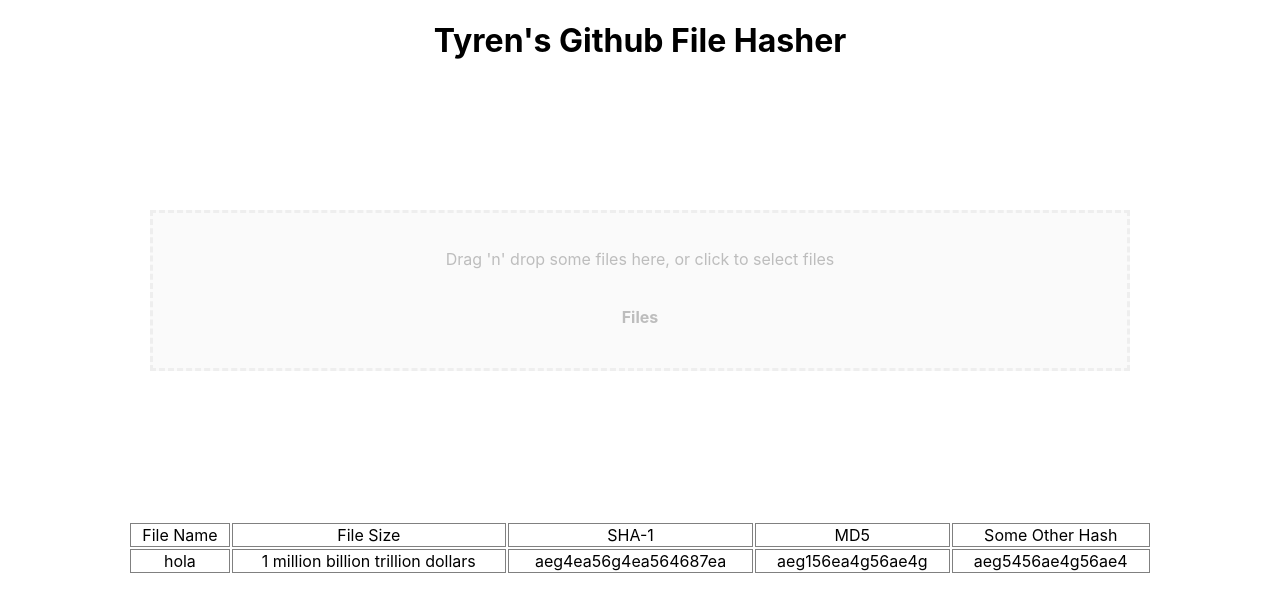
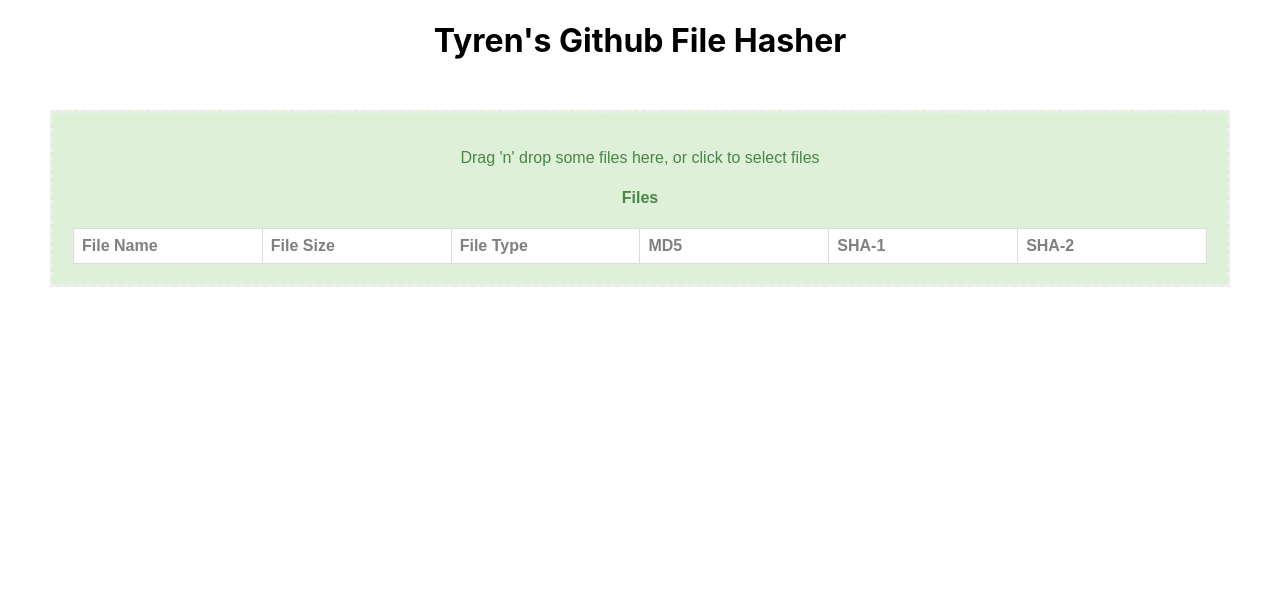
Before and after one commit to tyren1995/file-hasher, a React (Create React App) app: page / in a window 1280 px wide. Shown: the top 612 px of the page. Built offline with nearby package versions, Linux system fonts and the light colour scheme.

Commit message:
logic for hashing files, adding and deleting files from state array, additional styling

```diff
--- a/package.json
+++ b/package.json
@@ -6,6 +6,7 @@
     "@testing-library/jest-dom": "^5.15.0",
     "@testing-library/react": "^11.2.7",
     "@testing-library/user-event": "^12.8.3",
+    "crypto-js": "^4.1.1",
     "react": "^17.0.2",
     "react-dom": "^17.0.2",
     "react-dropzone": "^11.4.2",
--- /dev/null
+++ b/src/hasher/logic/hasherLogic.js
@@ -0,0 +1,51 @@
+import sha1 from 'crypto-js/sha1';
+import sha256 from 'crypto-js/sha256';
+import MD5 from 'crypto-js/md5';
+import Hex from 'crypto-js/enc-hex';
+import WordArray from 'crypto-js/lib-typedarrays';
+import { useState } from 'react';
+
+const FileHasherLogic = () => {
+    const [hashedFiles, setHashedFiles] = useState([]);
+
+    const hashFiles = async (files) => {
+
+      if (files[0] !== undefined) {
+        try {
+          files.forEach((file) => {
+            var reader = new FileReader();
+            reader.addEventListener(
+              'load', function ()  {
+                var wordArray = WordArray.create(this.result);
+                var md5HashedFile = MD5(wordArray).toString();
+                var sha1Base16File = sha1(wordArray).toString(Hex);
+                var sha2HashedFile = sha256(wordArray).toString();
+                                setHashedFiles(oldArray => [...oldArray, {
+                                  'file_name': file.name,
+                                  'file_size': file.size,
+                                  'file_type': file.type,
+                                  'md5_hash': md5HashedFile,
+                                  'sha1-base16': sha1Base16File,
+                                  'sha2': sha2HashedFile,
+                                }])
+                });
+                reader.readAsArrayBuffer(file);
+          })
+        }
+
+        catch (e) {
+
+          alert('There was an error hashing your files:', e)
+        }
+      }
+    }
+    const deleteFile = (file) => {
+     var filesNotDeleted = hashedFiles.filter(function(hashedFile) { return hashedFile['file_name'] !== file.file_name; });
+     setHashedFiles(filesNotDeleted);
+  }
+
+    return { hashFiles, deleteFile, hashedFiles }
+
+  };
+
+  export default FileHasherLogic;
--- a/src/hasher/styles/hasherUIStyles.module.css
+++ b/src/hasher/styles/hasherUIStyles.module.css
@@ -1,26 +1,41 @@
 .container {
+  font-family: sans-serif;
     flex: 1;
   display: flex;
   flex-direction: column;
 
   align-items: center;
   padding: 20px;
-  margin:150px;
+  margin:50px;
   border-width: 2;
   border-radius: 2;
   border-color: #eeeeee;
   border-style: dashed;
-  background-color: #fafafa;
-  color: #bdbdbd;
+  background-color: #dff0d8;
+  color: #468847;
   outline: none;
   transition: border .24s ease-in-out;
 }
 
 table {
-  margin:auto;
-  width:80vw;
+  table-layout: fixed;
+    width: 100%;
+        text-indent: initial;
+    border-spacing: 2px;
+    border-collapse: collapse;
+    background-color: white;
+  color: #808080;
+  border-width: 2;
+  border-radius: 2;
 
 }
-td{
-    border:1px solid grey;
+td, th {
+  border: 1px solid #dddddd;
+  text-align: left;
+  padding: 8px;
+  word-wrap: break-word;
+
 }
+tr:nth-child(even) {
+  background-color: #dddddd;
+}
--- a/src/hasher/ui/hasherUI.js
+++ b/src/hasher/ui/hasherUI.js
@@ -1,49 +1,51 @@
 import React from 'react';
-import styles from '../styles/hasherUIStyles.module.css'
+import styles from '../styles/hasherUIStyles.module.css';
+import FileHasherLogic from '../logic/hasherLogic';
 import {useDropzone} from 'react-dropzone';
 
 const FileHasherUI = (props) => {
-  const {acceptedFiles, getRootProps, getInputProps} = useDropzone();
+  const { hashFiles, deleteFile, hashedFiles } = FileHasherLogic();
+  const {getRootProps, getInputProps} = useDropzone({onDrop:hashFiles});
 
-  const files = acceptedFiles.map(file => (
-    <li key={file.path}>
-      {file.path} - {file.size} bytes
-    </li>
+
+  const files =  hashedFiles.map((hashedFile,index) => (
+    <tr key={index} >
+      <td >{hashedFile['file_name']}</td>
+      <td align="right">{hashedFile['file_size'] ? (hashedFile['file_size']+' mb') : ('NA')}</td>
+      <td align="right">{hashedFile['file_type'] ? (hashedFile['file_type']) : ('NA')}</td>
+      <td align="right">{hashedFile['md5_hash'] ? (hashedFile['md5_hash']) : ('NA')}</td>
+      <td align="right">{hashedFile['sha1-base16'] ? (hashedFile['sha1-base16']) : ('NA')}</td>
+      <td align="right">{hashedFile['sha2'] ? (hashedFile['sha2']) : ('NA')}</td>
+      <td align="right"><button style={{zIndex:550}} onClick={(e)=> {e.stopPropagation(); deleteFile(hashedFile)}}>Delete</button></td>
+    </tr>
   ));
 
   return (
-    <div >
-    <section className={styles.container}>
+    <div className={styles.container}>
       <div {...getRootProps({className: 'dropzone'})}>
         <input {...getInputProps()} />
         <p>Drag 'n' drop some files here, or click to select files</p>
-      </div>
-      <aside>
+
+      <section>
         <h4>Files</h4>
-        <ul>{files}</ul>
-      </aside>
-    </section>
-
-    <table>
+        <table>
       <thead>
         <tr>
-    <td>File Name</td>
-    <td>File Size</td>
-    <td>SHA-1</td>
-    <td>MD5</td>
-    <td>Some Other Hash</td>
+    <th>File Name</th>
+    <th>File Size</th>
+    <th>File Type</th>
+    <th>MD5</th>
+    <th>SHA-1</th>
+    <th>SHA-2</th>
+
     </tr>
       </thead>
       <tbody>
-        <tr>
-        <td>hola</td>
-    <td>1 million billion trillion dollars</td>
-    <td>aeg4ea56g4ea564687ea</td>
-    <td>aeg156ea4g56ae4g</td>
-    <td>aeg5456ae4g56ae4</td>
-        </tr>
+        {files}
       </tbody>
     </table>
+      </section>
+      </div>
     </div>
   );
 }
```
Also changed, not shown: 1 other file (tests, documents, lock files or other folders).
